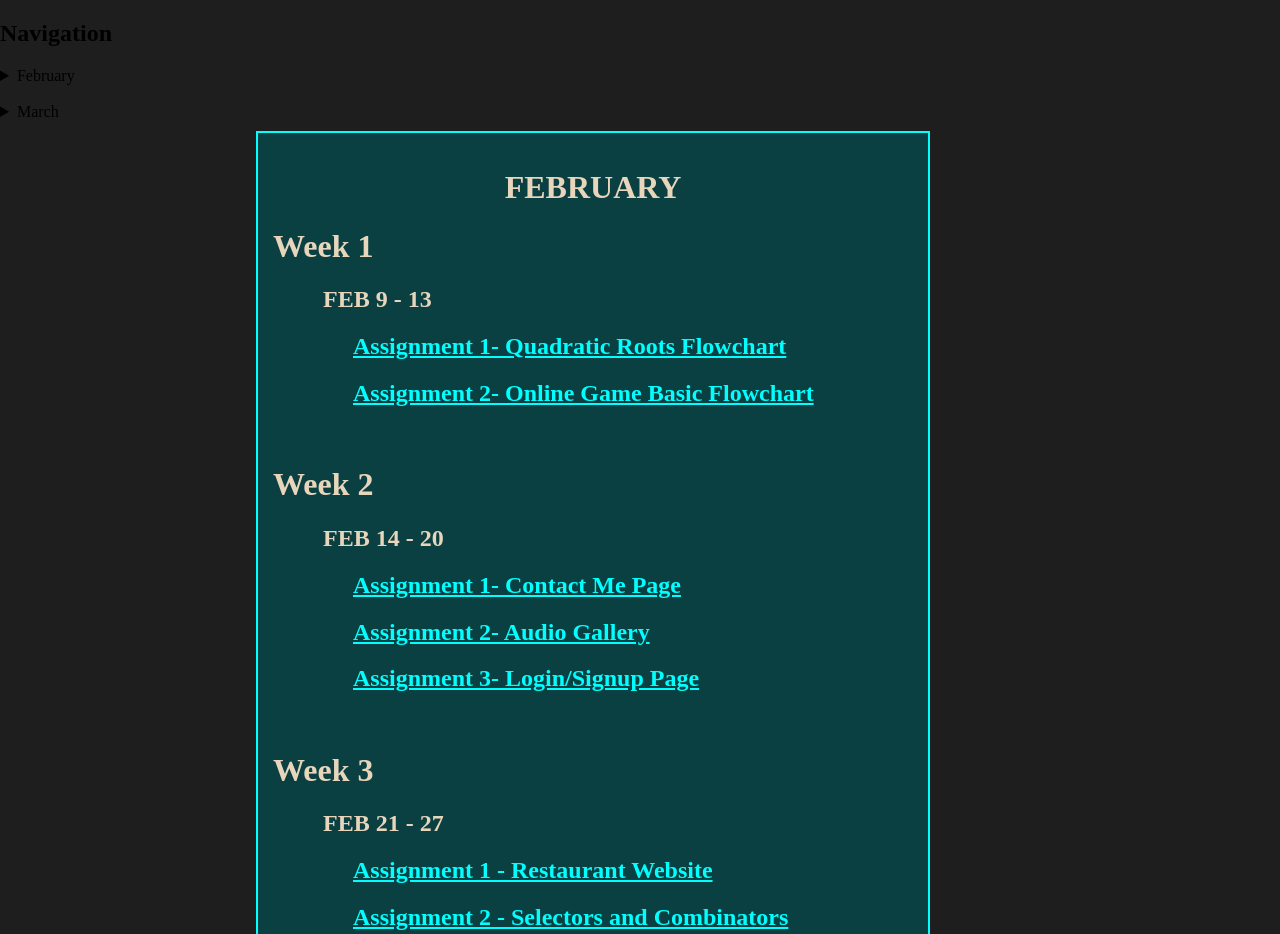
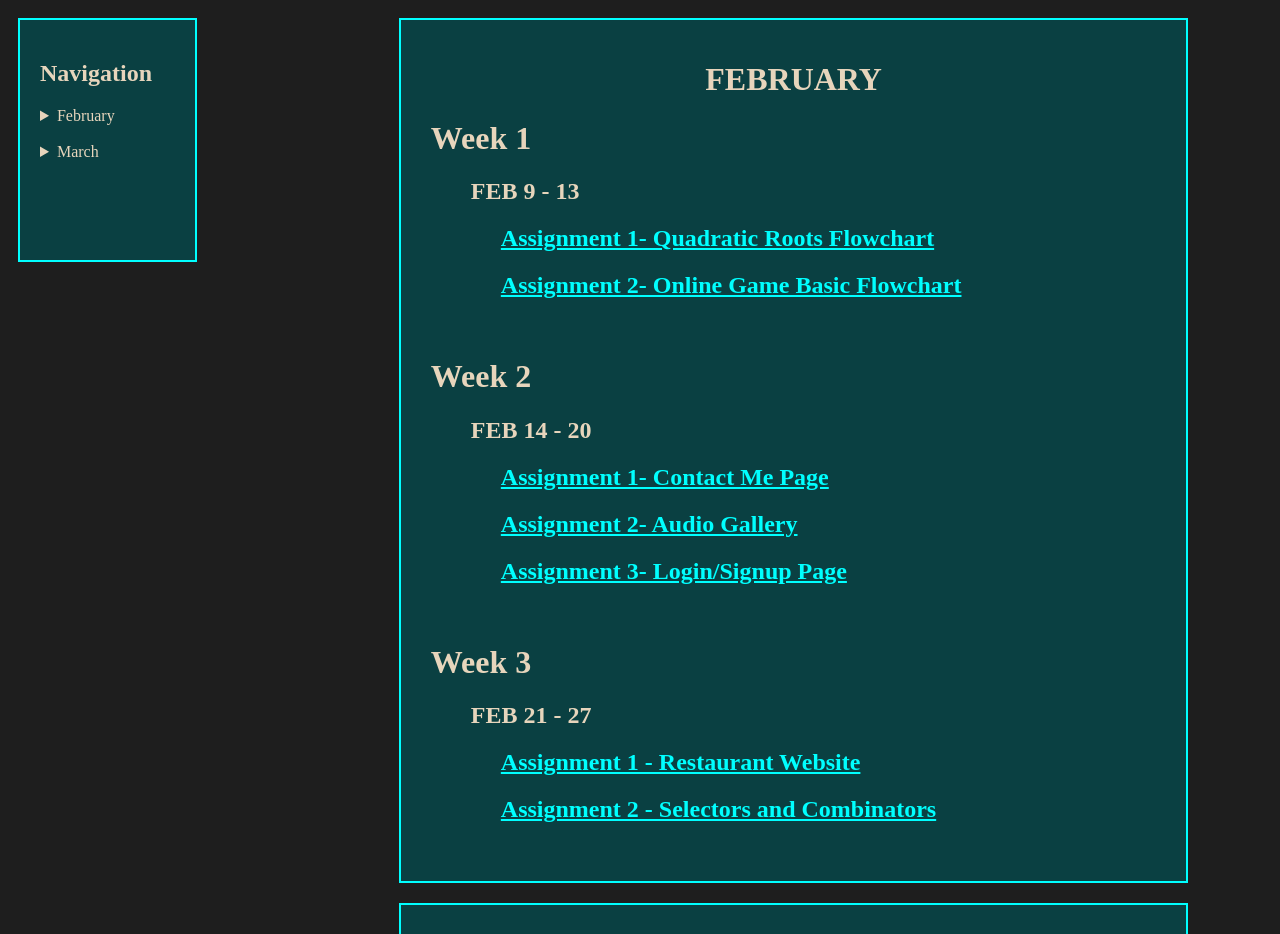
Before and after one commit to Mitesh-1710/Assignments, a plain HTML site: page index.html in a window 1280 px wide. Shown: the top 934 px of the page. Drawn offline with Linux system fonts and the light colour scheme.

Commit message:
Update index.css

```diff
--- a/index.css
+++ b/index.css
@@ -1,37 +1,42 @@
 body {
     background-color: rgba(0, 0, 0, 0.884);
-    margin: 0;
+    display: flex;
+    box-sizing: border-box;
+
 }
-.nav{
+.container{
+    display: flex;
+    flex-direction: column;
+    width: 100%;
+}
+#month {
+    height: auto;
+    width: 70%;
     background-color: rgb(10, 64, 66);
     color: rgb(231, 213, 188);
     border: 2px solid aqua;
-    padding: 15px;
-    margin-top: 10px;
+    margin: 10px;
+    padding: 20px;
+    margin-left: 15vw;
+}
+nav{
     height: 200px;
-    position: sticky;
-    top:0;
-}
-nav a{
-    color: aqua;
-    padding: 15px;
-}
-#month {
-    height: auto;
-    width: 50%;
     background-color: rgb(10, 64, 66);
     color: rgb(231, 213, 188);
     border: 2px solid aqua;
-    margin-left: 20vw;
-    margin-top: 10px;
-    padding: 15px;
+    margin: 10px;
+    padding: 20px;
+    position: sticky;
+    top:18px;
+    width: 160px;
 }
-
+nav a{
+    padding: 10px;
+}
 #center {
     text-align: center;
 }
-
-#week {
+.week {
     margin-left: 10px;
 }
 
@@ -49,3 +54,7 @@ a {
     color: aqua;
 
 }
+
+a:hover{
+    color: rgb(40, 199, 199);
+}
```
